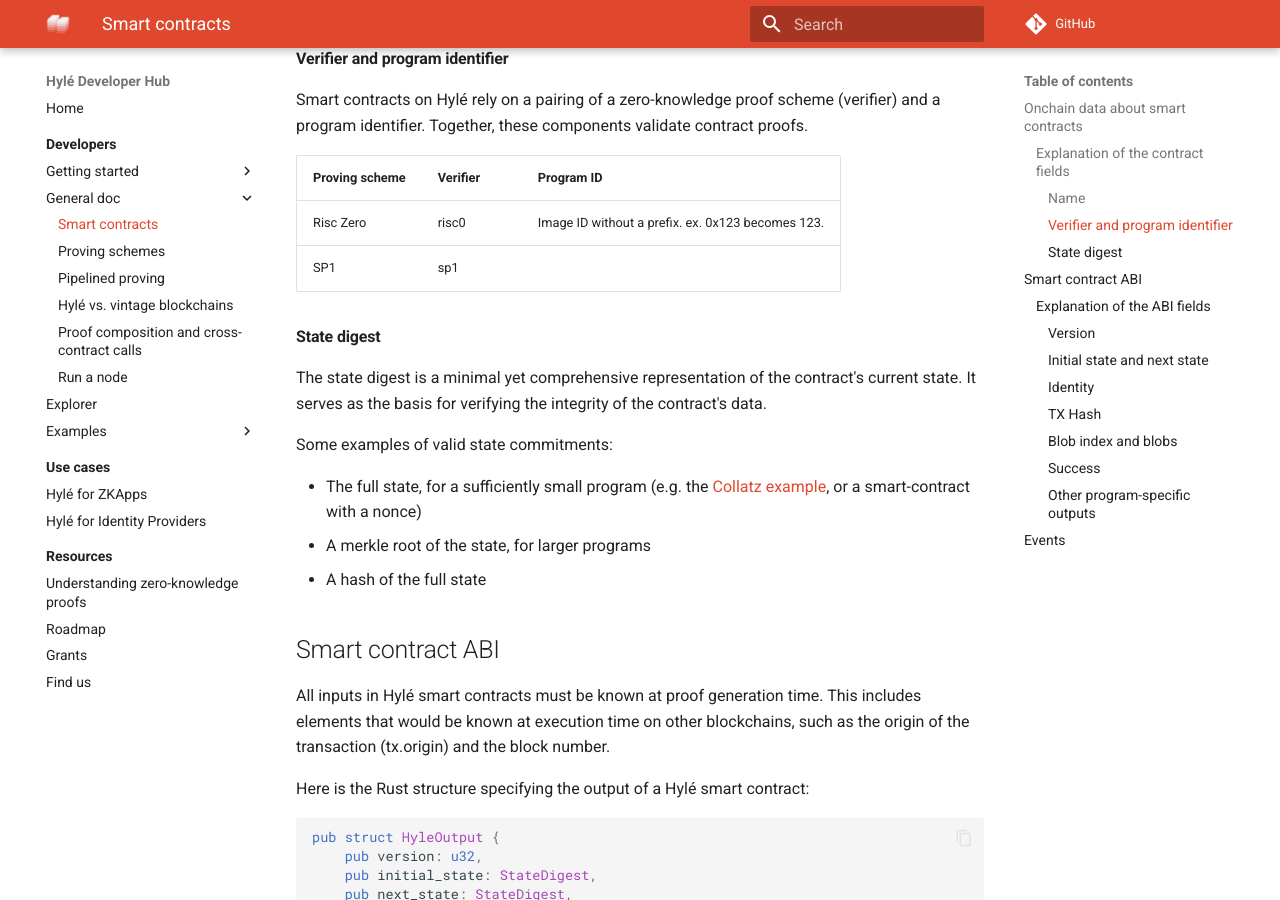
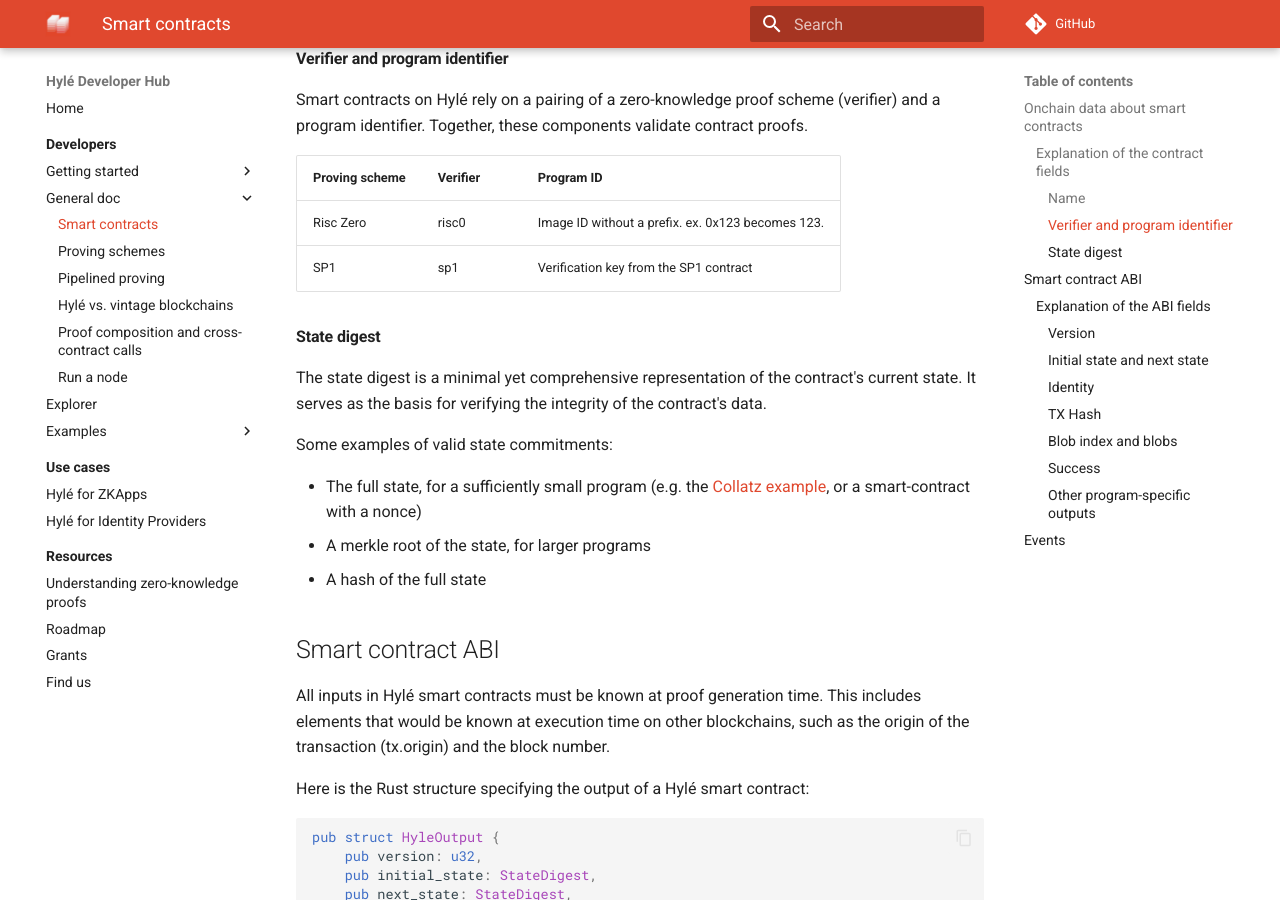
Before and after one commit to Hyle-org/devhub-hyle, an MkDocs documentation site: the page built from docs/developers/general-doc/smart-contracts.md, in a window 1280 px wide and 900 px high, scrolled down 698 px. Built offline with MkDocs 1.6.1 and Material for MkDocs 9.7.7, drawn with Linux system fonts in a browser that asks for light colours; comment, search, counter and statistics services are not loaded.

Commit message:
added sp1 key

```diff
--- a/docs/developers/general-doc/smart-contracts.md
+++ b/docs/developers/general-doc/smart-contracts.md
@@ -26,7 +26,7 @@
 | Proving scheme | Verifier | Program ID                                        |
 |----------------|----------|---------------------------------------------------|
 | Risc Zero      | risc0    | Image ID without a prefix. ex. 0x123 becomes 123. |
-| SP1            | sp1      |                                                   |
+| SP1            | sp1      | Verification key from the SP1 contract            |
 
 <!--- **Cairo**: Cairo smart contracts will be identified by their Class Hash in the future.
 - **Noir**: Noir smart contracts are identified by they verifying key.
```
